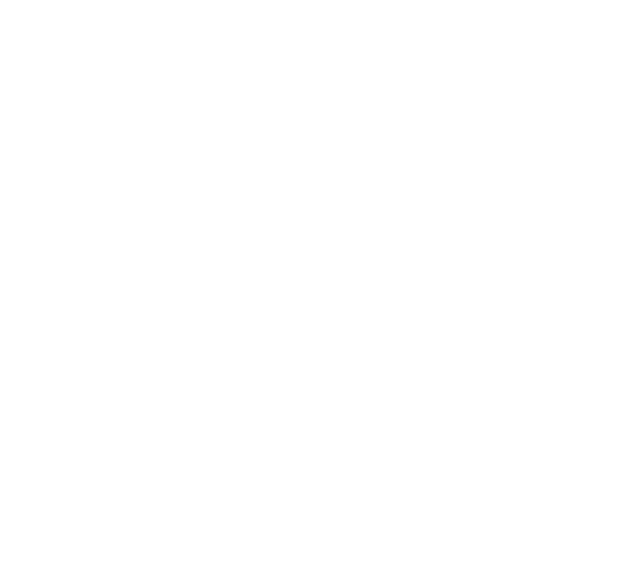
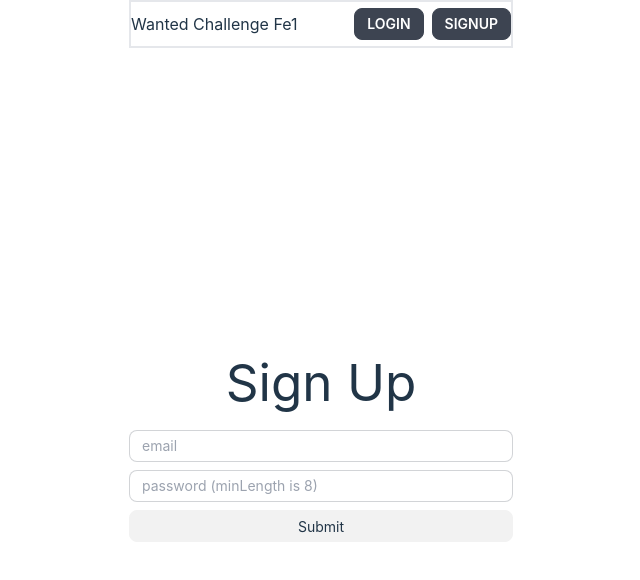
Before and after one commit to DevooKim/wanted-pre-onboarding-challenge-fe-1, a React (Vite) app: page /signup in a window 1280 px wide. Before the commit this address had no page. Shown: the top 580 px of the page, without its empty margins (319-959 px from the left). Built offline with nearby package versions, Linux system fonts and the light colour scheme; the HTML template or start-up script is replaced by a standard one.

Commit message:
feat: signup

```diff
--- a/src/App.tsx
+++ b/src/App.tsx
@@ -2,7 +2,8 @@
 import Layout from "./components/Layout";
 import RequireAuth from "./components/RequireAuth";
 import { AuthContext } from "./context/AuthContext";
-import LoginPage from "./pages/Login/Login";
+import LoginPage from "./pages/Login";
+import SignUpPage from "./pages/Signup";
 
 const Home = () => <h1>HOME</h1>;
 const Login = () => <h1>Login</h1>;
@@ -14,6 +15,7 @@
             <Route element={<Layout />}>
                 <Route path="/" element={<Home />} />
                 <Route path="/login" element={<LoginPage />} />
+                <Route path="/signup" element={<SignUpPage />} />
 
                 <Route
                     path="/todo"
--- a/src/pages/Login/Login.tsx
+++ b/src/pages/Login.tsx
@@ -5,8 +5,8 @@
 import {
     useAuthActionContext,
     useAuthStateContext,
-} from "../../context/AuthContext";
-import { AuthInfo } from "../../types/auth";
+} from "../context/AuthContext";
+import { AuthInfo } from "../types/auth";
 
 const LoginPage = () => {
     const { isLogin } = useAuthStateContext();
@@ -34,7 +34,8 @@
     }, [isLogin]);
 
     return (
-        <div className="flex justify-center items-center h-full">
+        <div className="flex flex-col justify-center items-center h-full">
+            <h1 className="mb-5">Login</h1>
             <form
                 className="form-control gap-2 w-96"
                 onSubmit={handleSubmit(onSubmit)}
--- a/src/pages/Login/index.ts
+++ /dev/null
@@ -1,3 +0,0 @@
-import Login from "Login";
-
-export default Login;
--- /dev/null
+++ b/src/pages/Signup.tsx
@@ -0,0 +1,72 @@
+import cn from "classnames";
+import { useEffect, useMemo } from "react";
+import { useForm, SubmitHandler } from "react-hook-form";
+import { useNavigate } from "react-router-dom";
+import {
+    useAuthActionContext,
+    useAuthStateContext,
+} from "../context/AuthContext";
+import { AuthInfo } from "../types/auth";
+
+const SignUpPage = () => {
+    const { isLogin } = useAuthStateContext();
+    const { signUpHandler } = useAuthActionContext();
+    const navigate = useNavigate();
+    const {
+        register,
+        handleSubmit,
+        formState: { isValid, isSubmitSuccessful, isSubmitted },
+    } = useForm<AuthInfo>({ mode: "onChange" });
+    const onSubmit: SubmitHandler<AuthInfo> = async ({ email, password }) => {
+        await signUpHandler({ email, password });
+        navigate("/todo");
+    };
+
+    const isFailSignUp = useMemo(
+        () => isSubmitted && !isSubmitSuccessful,
+        [isSubmitted, isSubmitSuccessful]
+    );
+
+    useEffect(() => {
+        if (isLogin) {
+            return navigate(-1);
+        }
+    }, [isLogin]);
+
+    return (
+        <div className="flex flex-col justify-center items-center h-full">
+            <h1 className="mb-5">Sign Up</h1>
+            <form
+                className="form-control gap-2 w-96"
+                onSubmit={handleSubmit(onSubmit)}
+            >
+                <input
+                    className={cn("input input-bordered input-sm", {
+                        "input-error": isFailSignUp,
+                    })}
+                    type="email"
+                    {...register("email", {
+                        required: true,
+                        pattern: /^[\w-\.]+@([\w-]+\.)+[\w-]{2,4}$/i,
+                    })}
+                    placeholder="email"
+                />
+                <input
+                    className={cn("input input-bordered input-sm", {
+                        "input-error": isFailSignUp,
+                    })}
+                    type="password"
+                    {...register("password", { required: true, minLength: 8 })}
+                    placeholder="password (minLength is 8)"
+                />
+                <input
+                    className="input input-bordered input-accent input-sm"
+                    type="submit"
+                    disabled={!isValid}
+                />
+            </form>
+        </div>
+    );
+};
+
+export default SignUpPage;
```
